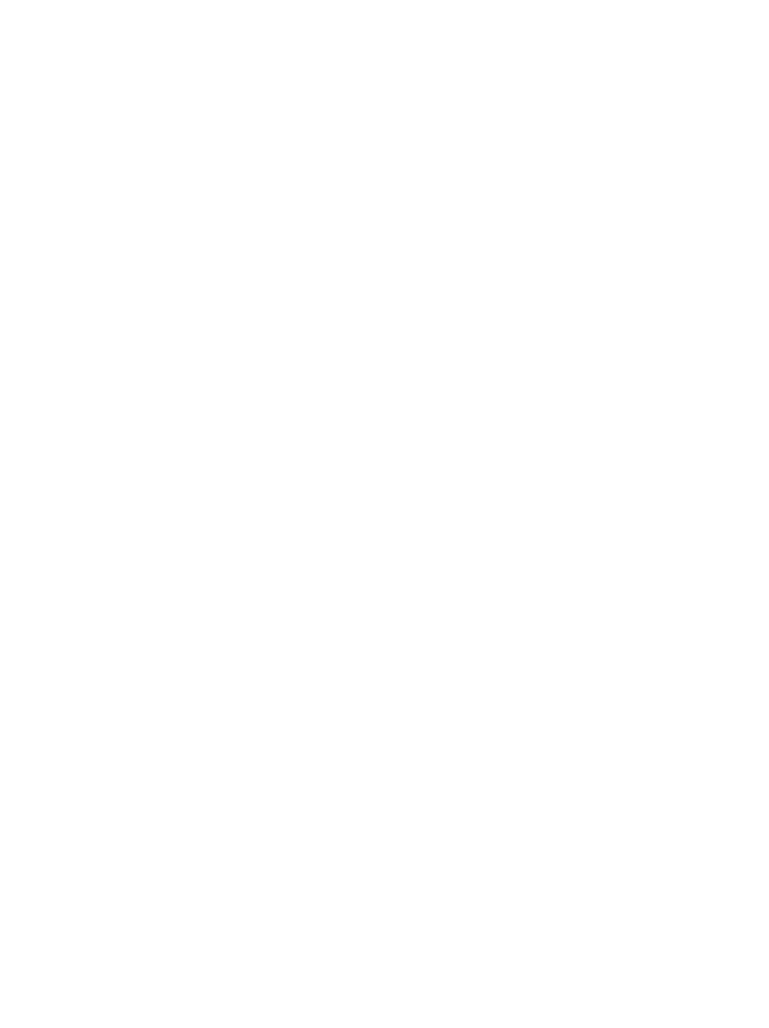
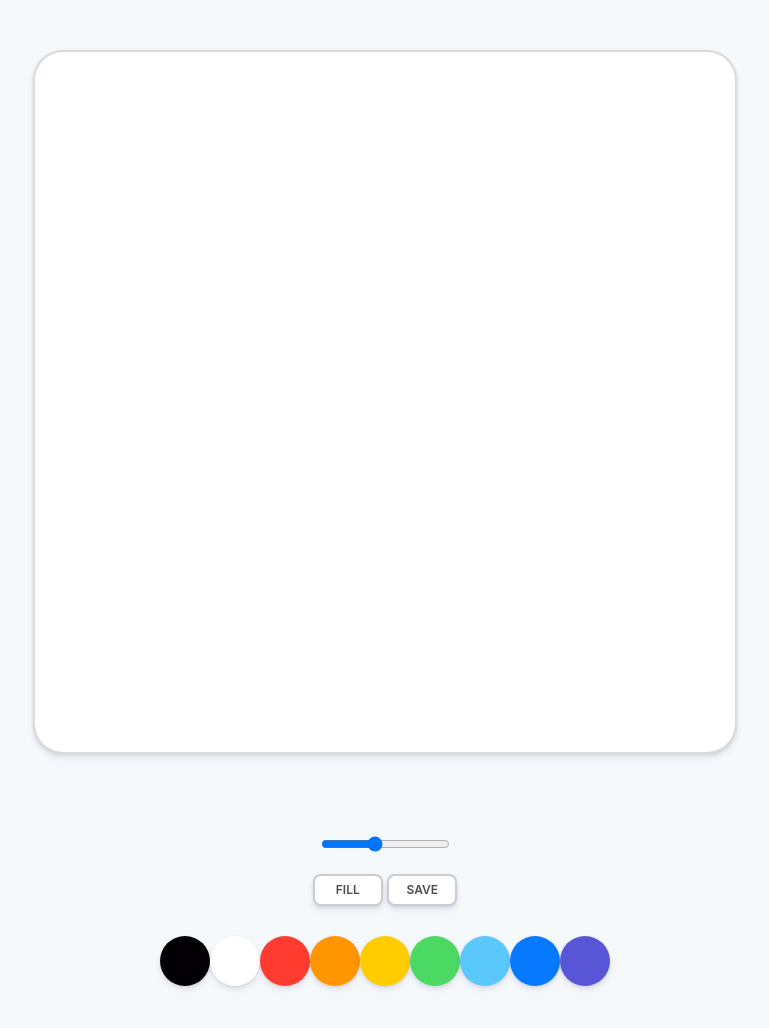
Before and after one commit to j-ij-i/paintjs, a plain HTML site: page index.html in a window 1280 px wide. Shown: the whole page, without its empty margins (255-1024 px from the left). Before the commit the page ends 800 px from the top, so only its background shows below. Drawn offline with Linux system fonts and the light colour scheme.

Commit message:
css update

```diff
--- a/index.html
+++ b/index.html
@@ -8,6 +8,27 @@
     <title>PaintJS</title>
 </head>
 <body>
+    <canvas id="jsCanvas" class="canvas"></canvas>
+    <div class="controls">
+        <div class="controls__range">
+            <input type="range" min="0.1" max="5.0" id="jsRange">
+        </div>
+        <div class="controls__btns">
+            <button id="jsMode">Fill</button>
+            <button id="jsSAVE">SAVE</button>
+        </div>
+        <div class="controls__colors" id="jscolors">
+            <div class="controls__color" style="background-color: #030003;"></div>
+            <div class="controls__color" style="background-color: white;"></div>
+            <div class="controls__color" style="background-color: #FF3B30;"></div>
+            <div class="controls__color" style="background-color: #FF9500;"></div>
+            <div class="controls__color" style="background-color: #FFCC00;"></div>
+            <div class="controls__color" style="background-color: #4CD963;"></div>
+            <div class="controls__color" style="background-color: #5AC8FA;"></div>
+            <div class="controls__color" style="background-color: #0579FF;"></div>
+            <div class="controls__color" style="background-color: #5856D6;"></div>
+        </div>
+    </div>
 </body>
 <script src="app.js"></script>
 </html>
--- /dev/null
+++ b/reset.css
@@ -0,0 +1,48 @@
+/* http://meyerweb.com/eric/tools/css/reset/
+   v2.0 | 20110126
+   License: none (public domain)
+*/
+
+html, body, div, span, applet, object, iframe,
+h1, h2, h3, h4, h5, h6, p, blockquote, pre,
+a, abbr, acronym, address, big, cite, code,
+del, dfn, em, img, ins, kbd, q, s, samp,
+small, strike, strong, sub, sup, tt, var,
+b, u, i, center,
+dl, dt, dd, ol, ul, li,
+fieldset, form, label, legend,
+table, caption, tbody, tfoot, thead, tr, th, td,
+article, aside, canvas, details, embed,
+figure, figcaption, footer, header, hgroup,
+menu, nav, output, ruby, section, summary,
+time, mark, audio, video {
+	margin: 0;
+	padding: 0;
+	border: 0;
+	font-size: 100%;
+	font: inherit;
+	vertical-align: baseline;
+}
+/* HTML5 display-role reset for older browsers */
+article, aside, details, figcaption, figure,
+footer, header, hgroup, menu, nav, section {
+	display: block;
+}
+body {
+	line-height: 1;
+}
+ol, ul {
+	list-style: none;
+}
+blockquote, q {
+	quotes: none;
+}
+blockquote:before, blockquote:after,
+q:before, q:after {
+	content: '';
+	content: none;
+}
+table {
+	border-collapse: collapse;
+	border-spacing: 0;
+}
--- a/styles.css
+++ b/styles.css
@@ -0,0 +1,64 @@
+@import "reset.css";
+
+body{
+    background-color: #f6f9fc;
+    font-family: -apple-system, BlinkMacSystemFont, 'Segoe UI', Roboto, Oxygen, Ubuntu, Cantarell, 'Open Sans', 'Helvetica Neue', sans-serif;
+    display: flex;
+    flex-direction: column;
+    align-items: center;
+    padding-top: 50px;
+}
+
+.canvas{
+    width:700px;
+    height: 700px;
+    background-color: white;
+    border-radius: 30px;
+    box-shadow: 0 4px 6px rgba(50, 50, 93, 0.11), 0 1px 3px rgba(0, 0, 0, 0.08);
+    border:2px solid rgba(202, 202, 202, 0.7);
+    color: rgba(129, 129, 129, 0.7);
+}
+
+.controls {
+    margin-top: 80px;
+    margin-bottom: 80px;
+    display: flex;
+    flex-direction: column;
+    align-items: center;
+}
+
+.controls .controls__btns{
+    margin-bottom:30px
+}
+
+.controls__btns button{
+    all:unset;
+    cursor: pointer;
+    background-color: white;
+    padding: 8px 8px;
+    width: 50px;
+    text-align: center;
+    border-radius: 8px;
+    box-shadow: 0 4px 6px rgba(50, 50, 93, 0.11), 0 1px 3px rgba(0, 0, 0, 0.08);
+    border:2px solid rgba(184, 184, 184, 0.7);
+    color: rgba(0, 0, 0, 0.7);
+    text-transform: uppercase;
+    font-weight: 600;
+    font-size: 12px;
+}
+
+.controls .controls__colors {
+    display: flex;
+  }
+
+.controls .controls__range{
+    margin-bottom:20px;
+}
+
+.controls__colors .controls__color{
+    width: 50px;
+    height: 50px;
+    border-radius: 25px;
+    cursor: pointer;
+    box-shadow: 0 4px 6px rgba(50, 50, 93, 0.11), 0 1px 3px rgba(0, 0, 0, 0.08);
+}
```
